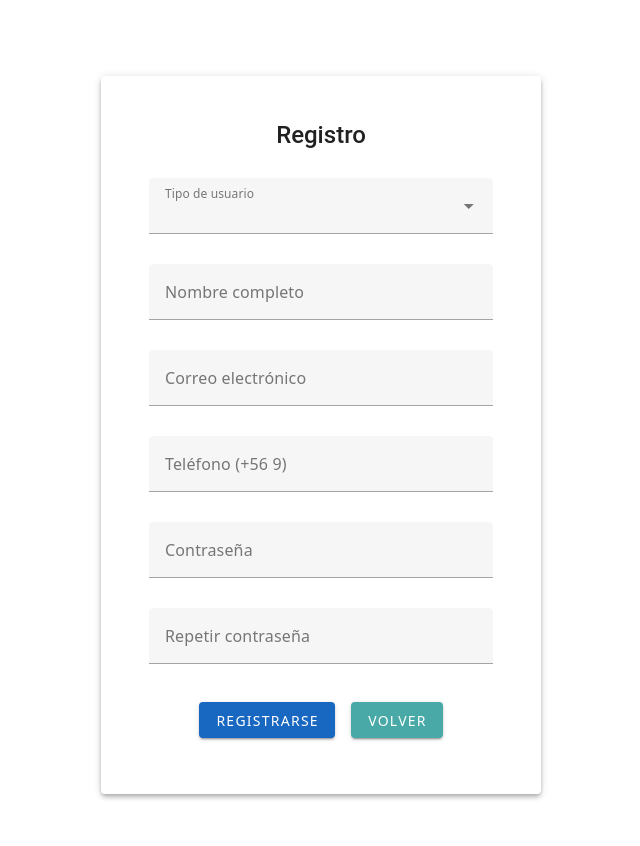
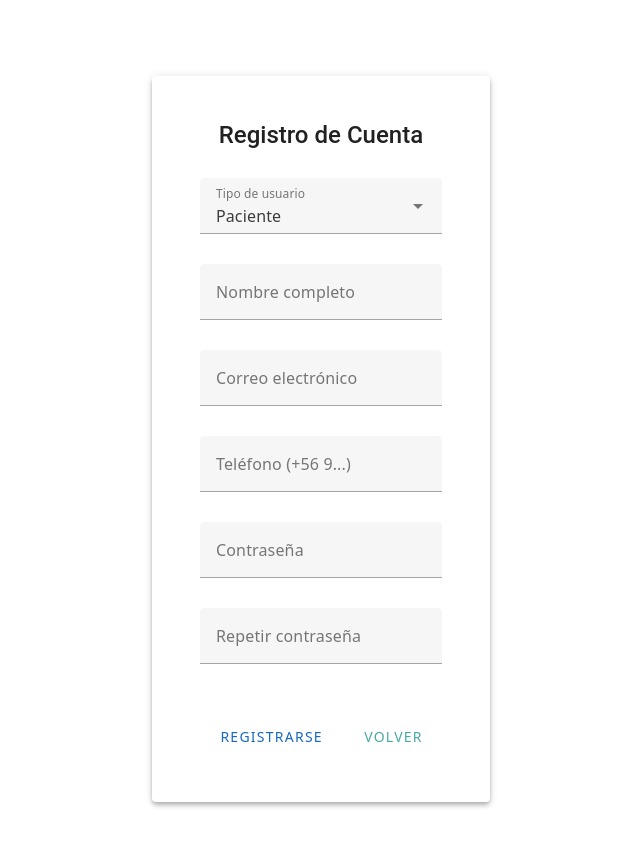
Before and after one commit to wlrojas/sanitas, a Vue app in the folder frontend/sanitas/: page /registro in a window 1280 px wide. Shown: the top 846 px of the page, without its empty margins (319-959 px from the left). Built offline with nearby package versions, Linux system fonts and the light colour scheme.

Commit message:
feat(frontend): added features to login and use token

```diff
--- a/frontend/sanitas/package.json
+++ b/frontend/sanitas/package.json
@@ -10,6 +10,7 @@
   },
   "dependencies": {
     "axios": "^1.8.4",
+    "jwt-decode": "^4.0.0",
     "lodash": "^4.17.21",
     "pinia": "^3.0.2",
     "vite-plugin-vuetify": "^2.1.1",
--- a/frontend/sanitas/src/services/serviceAuth.js
+++ b/frontend/sanitas/src/services/serviceAuth.js
@@ -1,8 +1,8 @@
 import api from '../plugins/axios.js'
 
 export default {
-    login({ mail, password }) {
-        return api.post('/usuarios/login', { mail, password })
+    login({ email, password }) {
+        return api.post('/inicio/login', { email, password })
             .then(res => res.data)
     }
 }
--- /dev/null
+++ b/frontend/sanitas/src/services/servicioUsuario.js
@@ -0,0 +1,14 @@
+// src/services/usuariosService.js
+import api from '@/plugins/axios.js'
+
+export default {
+    /**
+     * Guarda un nuevo usuario (paciente)
+     * @param {{ nombre: string, password: string, rol: string, email: string, telefono: number }} usuario
+     * @returns {Promise<Object>} respuesta del servidor (datos del usuario creado o mensaje)
+     */
+    async save(usuario) {
+        return api.post('/usuarios/save', usuario)
+            .then(res => res.data)
+    }
+}
--- a/frontend/sanitas/src/views/IniciarSesion.vue
+++ b/frontend/sanitas/src/views/IniciarSesion.vue
@@ -6,6 +6,11 @@
       </v-card-title>
       <v-card-text>
         <v-form @submit.prevent="onSubmit">
+          <!-- Mostrar error en login -->
+          <v-alert v-if="error" type="error" dense text class="mb-4">
+            {{ error }}
+          </v-alert>
+
           <v-text-field
               v-model="email"
               label="Correo electrónico"
@@ -27,6 +32,7 @@
               color="primary"
               class="mt-4"
               block
+              :loading="loading"
           >
             Iniciar sesión
           </v-btn>
@@ -37,14 +43,51 @@
 </template>
 
 <script setup>
-import { ref } from 'vue'
+import {ref} from 'vue'
+import {useRouter} from 'vue-router'
+import authService from '@/services/serviceAuth.js'
+import api from '@/plugins/axios.js'
+import {jwtDecode} from 'jwt-decode'
 
 const email = ref('')
 const password = ref('')
+const error = ref(null)
+const loading = ref(false)
+const router = useRouter()
 
-function onSubmit() {
-  // TODO: integrar servicio de autenticación JWT y almacenar token
-  console.log('Intento de inicio de sesión:', email.value)
+async function onSubmit() {
+  error.value = null
+  loading.value = true
+  try {
+    // Enviar credenciales y obtener solo el token
+    const response = await authService.login({email: email.value, password: password.value})
+    const token = response.token
+
+    // Decodificar payload del JWT para extraer rol e idUsuario
+    const payload = jwtDecode(token)
+    const {rol, sub} = payload
+
+    // Guardar en localStorage para uso futuro
+    localStorage.setItem('token', token)
+    localStorage.setItem('rol', rol)
+    localStorage.setItem('idUsuario', sub)
+    console.log(token, rol, sub)
+
+    // Configurar header Authorization para próximas peticiones
+    api.defaults.headers.common['Authorization'] = `Bearer ${token}`
+
+    // Redirigir según rol extraído
+    if (rol === 'especialista') {
+      await router.push({name: 'Perfil', params: {id: sub}})
+    } else {
+      await router.push({name: 'Buscar'})
+    }
+  } catch (e) {
+    console.log(e)
+    error.value = 'Correo o contraseña incorrectos.'
+  } finally {
+    loading.value = false
+  }
 }
 </script>
 
@@ -52,4 +95,8 @@ function onSubmit() {
 .fill-height {
   height: 100vh;
 }
+
+.mb-4 {
+  margin-bottom: 16px;
+}
 </style>
--- a/frontend/sanitas/src/views/Registro.vue
+++ b/frontend/sanitas/src/views/Registro.vue
@@ -1,66 +1,212 @@
-<script setup>
-import { ref } from 'vue'
-
-let name = ref('')
-let rol = ref('')
-let password = ref('')
-let passwordVerify = ref('')
-let email = ref('')
-let phone = ref()
-
-</script>
-
 <template>
   <v-container class="fill-height pa-8" fluid>
     <v-row class="d-flex align-center justify-center fill-height">
       <v-col cols="12" md="8" lg="6">
-        <!--Formulario de Registro de usuario-->
+        <v-form @submit.prevent="onSubmit" ref="form">
           <v-card elevation="4" class="pa-8">
             <v-card-title class="justify-center text-h5 mb-4">
-            Registro
+              Registro de Cuenta
             </v-card-title>
+
             <v-card-text>
+              <v-alert v-if="error" type="error" dense class="mb-4">
+                {{ error }}
+              </v-alert>
+
               <v-row dense>
+                <!-- Selección de rol -->
+                <v-col cols="12">
+                  <v-select
+                      v-model="rol"
+                      label="Tipo de usuario"
+                      :items="['Paciente', 'Especialista']"
+                      required
+                      outlined
+                  />
+                </v-col>
 
+                <!-- Campos comunes -->
                 <v-col cols="12">
-                <v-select v-model="rol" label="Tipo de usuario"
-                  :items="['Paciente', 'Especialista']"></v-select>
+                  <v-text-field
+                      v-model="name"
+                      label="Nombre completo"
+                      required
+                      outlined
+                  />
                 </v-col>
 
                 <v-col cols="12">
-                <v-text-field v-model="name" label="Nombre completo" type="text" required outlined />
+                  <v-text-field
+                      v-model="email"
+                      label="Correo electrónico"
+                      type="email"
+                      required
+                      outlined
+                  />
                 </v-col>
 
                 <v-col cols="12">
-                <v-text-field v-model="email" label="Correo electrónico" type="email" required outlined />
+                  <v-text-field
+                      v-model="phone"
+                      label="Teléfono (+56 9...)"
+                      type="tel"
+                      required
+                      outlined
+                  />
                 </v-col>
 
+                <!-- Campos de especialista -->
+                <template v-if="rol === 'Especialista'">
                   <v-col cols="12">
-                <v-number-input v-model="phone" control-variant="hidden" label="Teléfono (+56 9)" :precision="0" :min="10000000" :max="99999999"></v-number-input>
+                    <v-text-field
+                        v-model="especialidad"
+                        label="Especialidad"
+                        required
+                        outlined
+                    />
                   </v-col>
+                  <v-col cols="12">
+                    <v-text-field
+                        v-model="descripcion"
+                        label="Descripción"
+                        required
+                        outlined
+                    />
+                  </v-col>
+                </template>
 
+                <!-- Contraseñas -->
                 <v-col cols="12">
-                <v-text-field v-model="password" label="Contraseña" type="password" required outlined />
+                  <v-text-field
+                      v-model="password"
+                      label="Contraseña"
+                      type="password"
+                      required
+                      outlined
+                  />
                 </v-col>
-
                 <v-col cols="12">
-                <v-text-field v-model="passwordVerify" label="Repetir contraseña" type="password" required outlined />
-              </v-col>
-              <!--Botones para confirmar el registro o para cancelar y volver -->
-              <v-col cols="12" class="d-flex justify-center">
-                <v-btn type="submit" color="primary" class="ma-2" @click="$router.push('/menu')">
-                  Registrarse
-                </v-btn>
-                <v-btn color="secondary" outlined class="ma-2" @click="$router.push('/')">
-                  Volver
-                </v-btn>
+                  <v-text-field
+                      v-model="passwordVerify"
+                      label="Repetir contraseña"
+                      type="password"
+                      required
+                      outlined
+                  />
                 </v-col>
               </v-row>
             </v-card-text>
+
+            <v-card-actions class="d-flex justify-center">
+              <v-btn
+                  type="submit"
+                  color="primary"
+                  :loading="loading"
+                  class="ma-2"
+              >
+                Registrarse
+              </v-btn>
+              <v-btn
+                  text
+                  color="secondary"
+                  class="ma-2"
+                  @click="$router.push({ name: 'Inicio' })"
+              >
+                Volver
+              </v-btn>
+            </v-card-actions>
           </v-card>
+        </v-form>
       </v-col>
     </v-row>
   </v-container>
 </template>
 
-<style scoped></style>
+<script setup>
+import { ref } from 'vue'
+import { useRouter } from 'vue-router'
+import usuariosService from '@/services/servicioUsuario.js'
+import especialistaService from '@/services/servicioEspecialistas.js'
+
+const router = useRouter()
+
+// Campos de formulario
+const rol = ref('Paciente')
+const name = ref('')
+const email = ref('')
+const phone = ref('')
+const especialidad = ref('')
+const descripcion = ref('')
+const password = ref('')
+const passwordVerify = ref('')
+const error = ref(null)
+const loading = ref(false)
+
+// Validación sencilla
+function validate() {
+  if (!name.value || !email.value || !phone.value || !password.value || !passwordVerify.value) {
+    error.value = 'Por favor, completa todos los campos requeridos.'
+    return false
+  }
+  if (password.value !== passwordVerify.value) {
+    error.value = 'Las contraseñas no coinciden.'
+    return false
+  }
+  if (rol.value === 'Especialista' && (!especialidad.value || !descripcion.value)) {
+    error.value = 'Ingresa especialidad y descripción para especialista.'
+    return false
+  }
+  error.value = null
+  return true
+}
+
+// Manejador del submit
+async function onSubmit() {
+  if (!validate()) return
+  loading.value = true
+
+  try {
+    if (rol.value === 'Especialista') {
+      // Registro de especialista
+      await especialistaService.save({
+        datosUsuario: {
+          nombre: name.value,
+          password: password.value,
+          rol: 'especialista',
+          email: email.value,
+          telefono: Number(phone.value)
+        },
+        datosEspecialista: {
+          descripcion: descripcion.value,
+          especialidad: especialidad.value
+        }
+      })
+    } else {
+      // Registro de paciente
+      await usuariosService.save({
+        nombre: name.value,
+        password: password.value,
+        rol: 'paciente',
+        email: email.value,
+        telefono: Number(phone.value)
+      })
+    }
+    // Al éxito, redirigir a login
+    await router.push({name: 'login'})
+  } catch (e) {
+    console.log(e)
+    error.value = e.response?.data?.message || 'Error al registrar el usuario.'
+  } finally {
+    loading.value = false
+  }
+}
+</script>
+
+<style scoped>
+.fill-height {
+  height: 100vh;
+}
+.mb-4 {
+  margin-bottom: 16px;
+}
+</style>
```
Also changed, not shown: frontend/sanitas/src/router/index.js (+15 -15 lines), frontend/sanitas/src/services/servicioEspecialistas.js (+11 -0 lines), 1 other file (tests, documents, lock files or other folders). Lines whose indentation alone changed are shown as unchanged.
